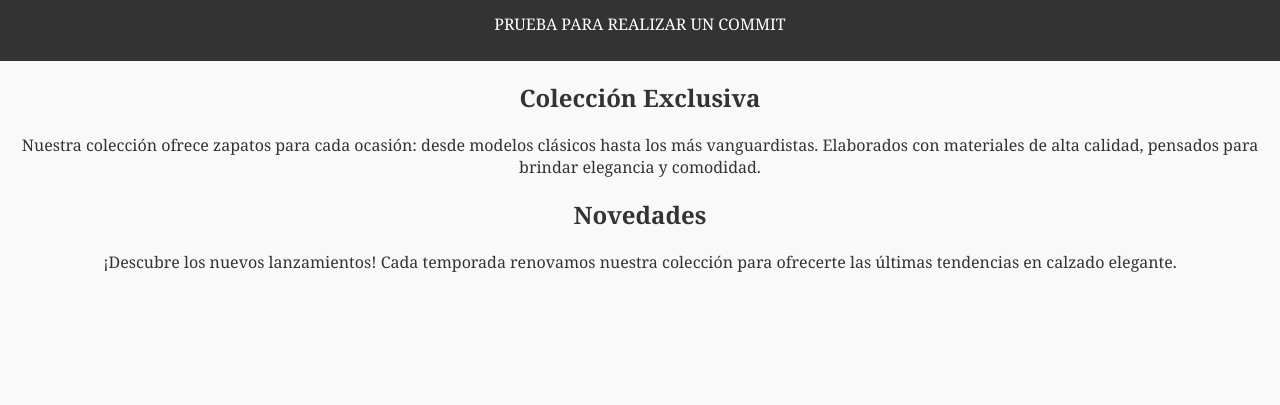
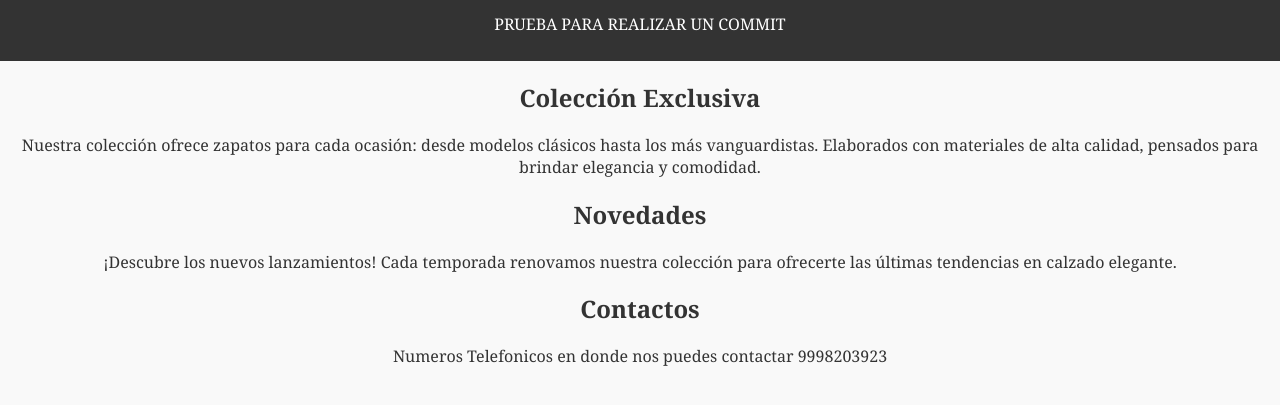
Before and after one commit to ASAYRICD/ProyectoGitHub, a plain HTML site: page VentaZapatos.html in a window 1280 px wide. Shown: the part 121-526 px from the top of the page. Drawn offline with Linux system fonts and the light colour scheme.

Commit message:
Se agrego la seccion de Contactos

```diff
--- a/VentaZapatos.html
+++ b/VentaZapatos.html
@@ -36,5 +36,9 @@
         <p>¡Descubre los nuevos lanzamientos! Cada temporada renovamos nuestra colección
             para ofrecerte las últimas tendencias en calzado elegante.</p>
     </section>
+    <section id="Contactos">
+        <h2>Contactos</h2>
+        <p>Numeros Telefonicos en donde nos puedes contactar 9998203923</p>
+    </section>
 </body>
 </html>
```
